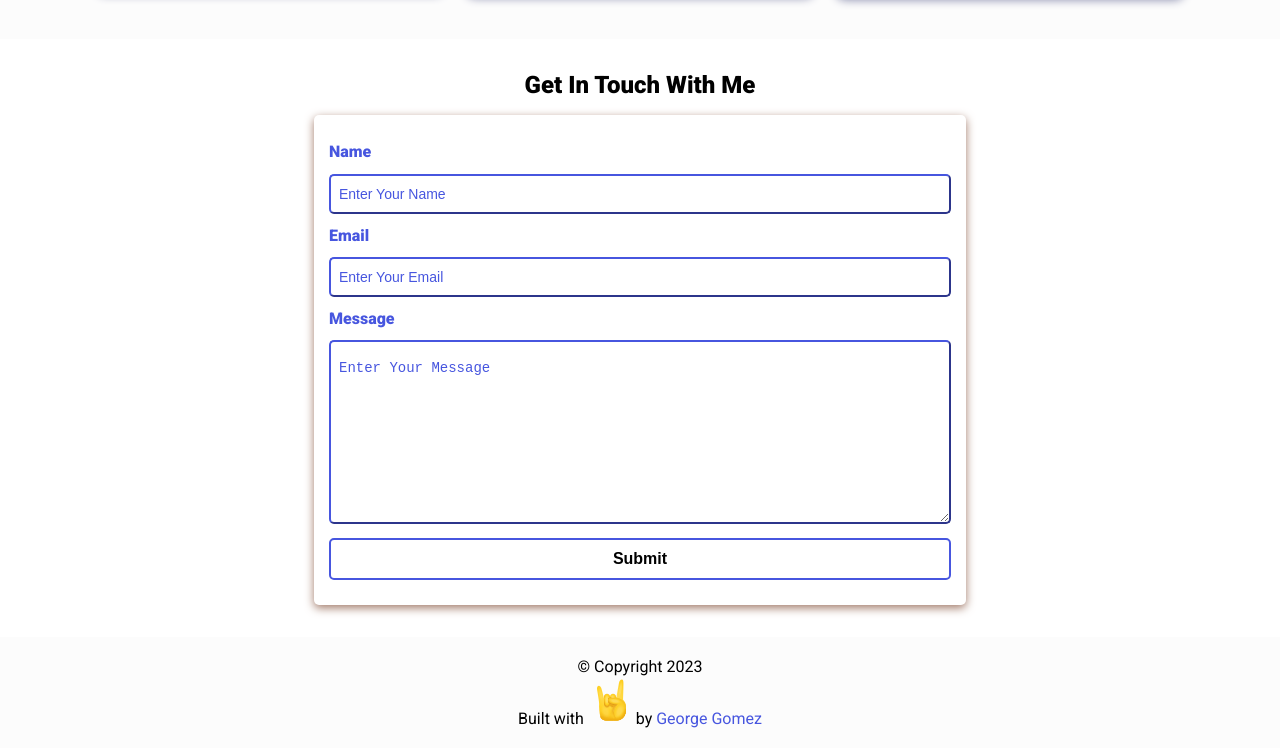
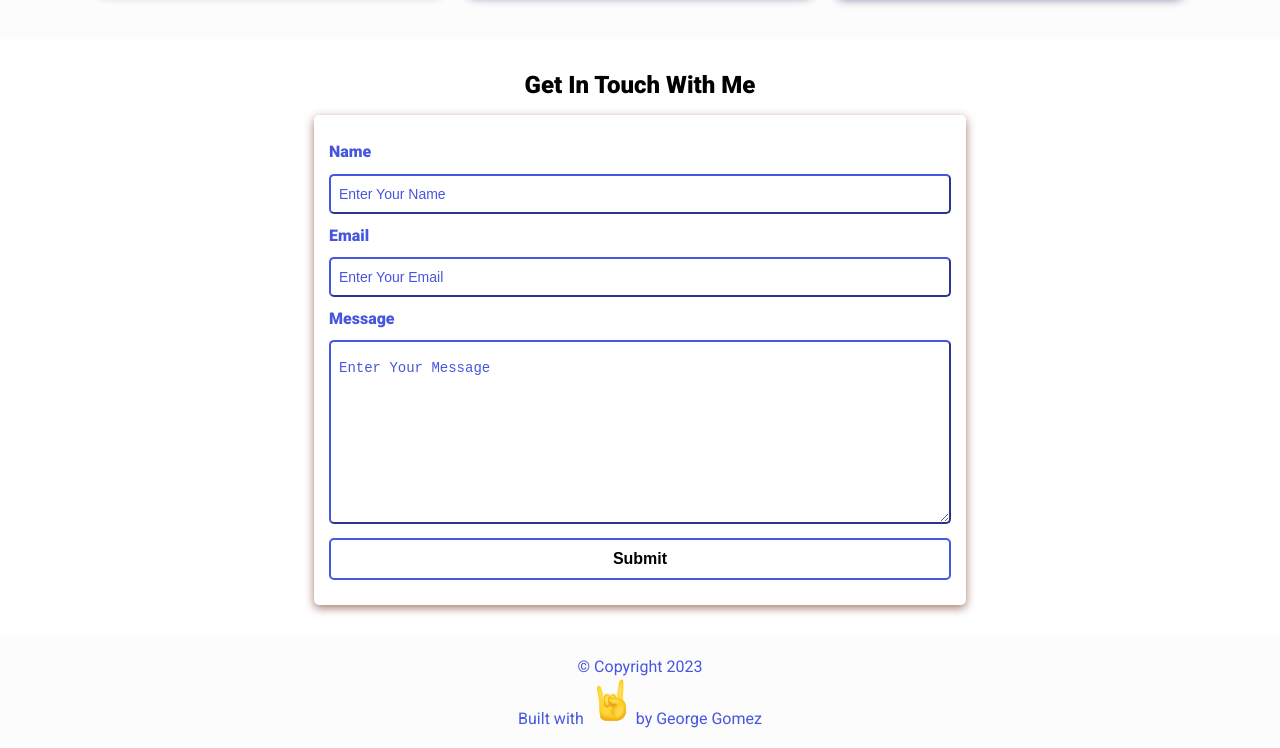
Before and after one commit to Gomezzzer/Gomezzzer.github.io, a plain HTML site: page index.html in a window 1280 px wide. Shown: the part 2052-2800 px from the top of the page. Drawn offline with nearby package versions, Linux system fonts and the light colour scheme.

Commit message:
footer fonts

```diff
--- a/css/styles.css
+++ b/css/styles.css
@@ -275,6 +275,9 @@ nav {
     text-align: center;
     margin: 2rem 0 0;
   }
+  footer p{
+    color: var(--primary-color);
+  }
   .scroll-up {
     position: fixed;
     right: 0.5%;
```
